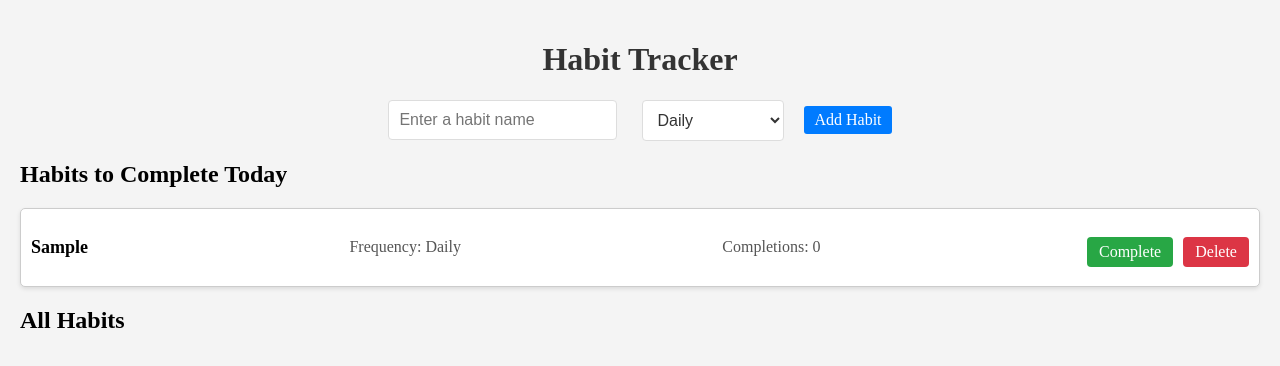
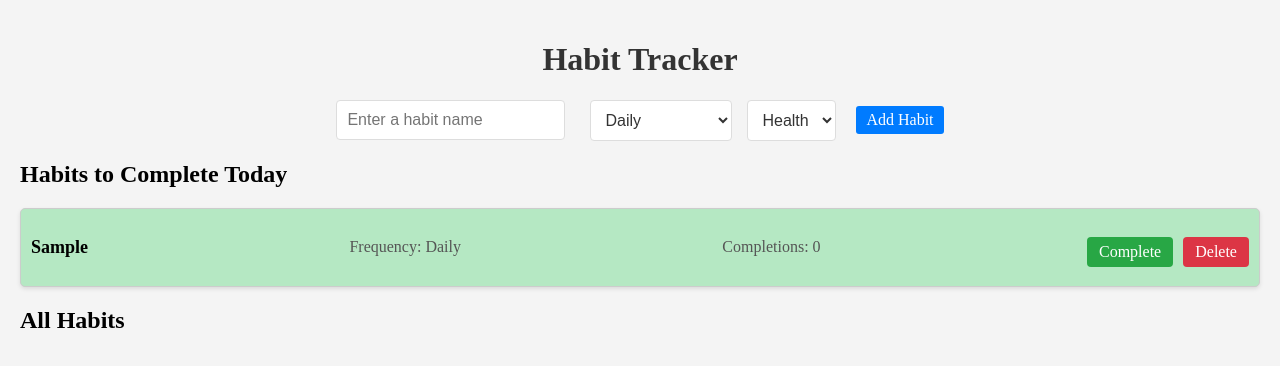
Before and after one commit to annacwu/ReactHabitTracker, a React (Create React App) app: page / in a window 1280 px wide. Both pictures are taken after typing "Sample" into the empty fields and a click on the button "Add Habit". Shown: the top 366 px of the page. Built offline with nearby package versions, Linux system fonts and the light colour scheme; a web font is replaced by a local one.

Commit message:
Add new category feature

```diff
--- a/src/components/AddHabitForm.tsx
+++ b/src/components/AddHabitForm.tsx
@@ -1,5 +1,5 @@
 import React, { useState } from 'react';
-import { Habit, Frequency, FrequencyLiteral, CustomFrequency } from "../types";
+import { Habit, Frequency, FrequencyLiteral, CustomFrequency, CategoryLiteral } from "../types";
 
 interface AddHabitFormProps {
 	addHabit: (habit: Habit) => void;
@@ -9,6 +9,7 @@ const AddHabitForm: React.FC<AddHabitFormProps> = ({ addHabit }) => {
 	const [name, setName] = useState<string>("");
 	const [frequency, setFrequency] = useState<FrequencyLiteral>("Daily");
 	const [customDays, setCustomDays] = useState<string[]>([]);
+	const [category, setCategory] = useState<CategoryLiteral>("Health");
 
 	const handleSubmit = (e: React.FormEvent) => {
 		e.preventDefault();
@@ -26,13 +27,15 @@ const AddHabitForm: React.FC<AddHabitFormProps> = ({ addHabit }) => {
 			name,
 			frequency: habitFrequency,
 			completions: 0,
-			completionDates: []
+			completionDates: [],
+			category // maybe change this here?
 		};
 
 		addHabit(newHabit);
 		setName("");
 		setFrequency("Daily");
 		setCustomDays([]);
+		setCategory("Health");
 	}
 
 	return (
@@ -72,6 +75,14 @@ const AddHabitForm: React.FC<AddHabitFormProps> = ({ addHabit }) => {
 				</div>
 			)}
 
+			<select value={category} onChange={(e) => setCategory(e.target.value as CategoryLiteral)}>
+				<option value="Health">Health</option>
+				<option value="Work">Work</option>
+				<option value="Social">Social</option>
+				<option value="Fun">Fun</option>
+				<option value="Other">Other</option>
+			</select>
+
 			<button type="submit">Add Habit</button>
 		</form>
 	);
--- a/src/components/HabitItem.module.css
+++ b/src/components/HabitItem.module.css
@@ -10,9 +10,19 @@
     box-shadow: 0 2px 4px rgba(0, 0, 0, 0.1);
 }
 
+.health { background-color: #b5e8c3; }
+.work { background-color: #e8beb5; }
+.social { background-color: #b5cee8; }
+.fun { background-color: #e8b5e7; }
+.other { background-color: #e8e7b5; }
+
 .habitTitle {
   font-size: 18px;
   font-weight: bold;
+}
+
+.habitCard:hover {
+	transform: scale(1.02);
 }
 
 .habitDetails {
--- a/src/components/HabitItem.tsx
+++ b/src/components/HabitItem.tsx
@@ -13,8 +13,9 @@ const HabitItem: React.FC<HabitItemProps> = ({ habit, onComplete, onDelete }) =>
 	const frequencyText = isCustomFrequency(habit)
 		? `${habit.frequency.days.join(", ")}` : String(habit.frequency);
 
+	const categoryClass = styles[habit.category?.toLowerCase() || "other"];
     return (
-        <div className={styles.habitCard}>
+        <div className={`${styles.habitCard} ${categoryClass}`}>
             <h3 className={styles.habitTitle}>{habit.name}</h3>
             <p className={styles.habitDetails}>Frequency: {frequencyText} </p>
             <p className={styles.habitDetails}>Completions: {habit.completions}</p>
--- a/src/types.ts
+++ b/src/types.ts
@@ -6,9 +6,12 @@ export interface CustomFrequency {
 
 export type Frequency = CustomFrequency | FrequencyLiteral;
 
+export type CategoryLiteral = "Health" | "Work" | "Social" | "Fun" | "Other"
+
 export type Habit<Freq = Frequency> = {
     name: string;
     frequency: Freq;
     completions: number;
     completionDates: string[];
+	category: CategoryLiteral;
 }
```
Also changed, not shown: src/TODO.md (deleted, +0 -4 lines).
